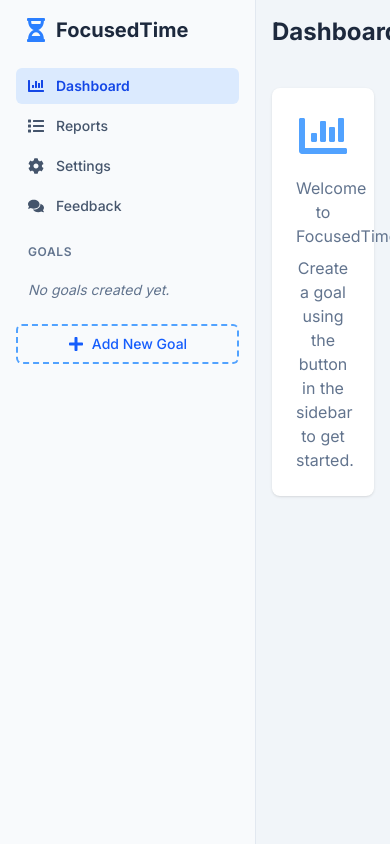
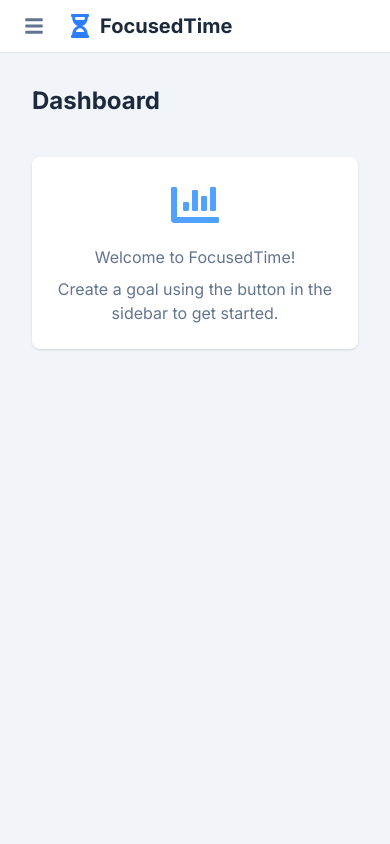
Before and after one commit to veerreshr/focusedtime, a React (Vite) app: page / in a window 390 px wide. Built offline with nearby package versions, Linux system fonts and the light colour scheme.

Commit message:
feat : make mobile responsive
Signed-off-by: veeresh <veerreshr@gmail.com>

```diff
--- a/src/App.tsx
+++ b/src/App.tsx
@@ -14,7 +14,8 @@ import { Settings } from './components/Settings.tsx';
 import { ReportGenerator } from './components/ReportGenerator.tsx';
 import { Goal } from './types/index.ts';
 import { FeedbackView } from './components/FeedbackView'; // Import the new view
-import { FaChartBar } from 'react-icons/fa';
+import { FaBars, FaChartBar } from 'react-icons/fa';
+import { Logo } from './components/common/Logo.tsx';
 // import { useIdleTimer } from 'react-idle-timer'; // Import idle timer if needed
 
 // Main application shell component
@@ -22,6 +23,7 @@ const AppShell: React.FC = () => {
     const [currentView, setCurrentView] = useState('dashboard'); // Default view
     const { state,activeGoal } = useAppContext(); // Get active goal to conditionally render views
 
+    const [isMobileSidebarOpen, setIsMobileSidebarOpen] = useState(false);
     // --- Idle Timer Setup (Example) ---
     /*
     const handleOnIdle = event => {
@@ -73,7 +75,7 @@ const AppShell: React.FC = () => {
                  </div>
              ) : (
                  // Grid layout for displaying multiple goal metrics
-                 <div className="grid grid-cols-1 md:grid-cols-2 lg:grid-cols-3 gap-4">
+                 <div className="grid grid-cols-1 sm:grid-cols-2 lg:grid-cols-3 gap-4">
                      {goals.map(goal => (
                          // Render the DashboardMetrics component for each goal
                          <DashboardMetrics key={goal.id} goal={goal} />
@@ -88,10 +90,31 @@ const AppShell: React.FC = () => {
 
     return (
         <div className="flex h-screen bg-slate-100 dark:bg-slate-900 font-inter text-slate-900 dark:text-slate-100">
-            <Sidebar currentView={currentView} onNavigate={setCurrentView} />
+            {isMobileSidebarOpen && (
+                <div
+                    className="fixed inset-0 bg-black bg-opacity-50 z-30 md:hidden"
+                    onClick={() => setIsMobileSidebarOpen(false)}
+                    aria-hidden="true"
+                ></div>
+            )}
+            <Sidebar currentView={currentView} onNavigate={setCurrentView} isMobileOpen={isMobileSidebarOpen} setIsMobileOpen={setIsMobileSidebarOpen}/>
             <main className="flex-1 overflow-y-auto" id="main-content" role="main">
-                {/* Render the current view based on state */}
-                {renderView()}
+                {/* Header bar for mobile hamburger button */}
+                <div className="sticky top-0 z-10 md:hidden px-4 py-2 bg-white dark:bg-slate-800 border-b border-slate-200 dark:border-slate-700 flex items-center">
+                    <button
+                        onClick={() => setIsMobileSidebarOpen(true)}
+                        className="p-2 text-slate-500 hover:text-slate-700 dark:text-slate-400 dark:hover:text-slate-200"
+                        aria-label="Open sidebar"
+                    >
+                        <FaBars className="w-5 h-5" />
+                    </button>
+                     <div className="ml-4"><Logo /></div>
+                </div>
+
+                {/* Render the currently selected view */}
+                <div className="p-4 md:p-0"> {/* Remove padding here, add it in specific views */}
+                    {renderView()}
+                </div>
             </main>
         </div>
     );
--- a/src/components/Sidebar.tsx
+++ b/src/components/Sidebar.tsx
@@ -4,7 +4,7 @@
  */
 import React, { useState } from 'react';
 import { useAppContext } from '../contexts/AppContext';
-import { FaPlus, FaTrash, FaEdit, FaCalendarAlt, FaClock, FaCog, FaChartBar, FaList, FaAngleDown, FaAngleRight, FaComments } from 'react-icons/fa'; // Added angle icons
+import { FaPlus, FaTrash, FaEdit, FaCalendarAlt, FaClock, FaCog, FaChartBar, FaList, FaAngleDown, FaAngleRight, FaComments, FaTimes } from 'react-icons/fa'; // Added angle icons
 import { Logo } from './common/Logo';
 import { GoalForm } from './GoalForm'; // Import GoalForm for the modal
 import { AnimatePresence, motion } from 'framer-motion'; // Import motion
@@ -14,9 +14,11 @@ import { StreakCounter } from './StreakCounter';
 interface SidebarProps {
     currentView: string;
     onNavigate: (view: string) => void;
+    isMobileOpen: boolean;
+    setIsMobileOpen: (isOpen: boolean) => void;
 }
 
-export const Sidebar: React.FC<SidebarProps> = ({ currentView, onNavigate }) => {
+export const Sidebar: React.FC<SidebarProps> = ({ currentView, onNavigate, isMobileOpen, setIsMobileOpen }) => {
     // Correctly destructure state and dispatch from the context
     const { state, dispatch } = useAppContext();
     // Access activeGoalId from the state object
@@ -30,12 +32,14 @@ export const Sidebar: React.FC<SidebarProps> = ({ currentView, onNavigate }) =>
     const handleAddNewGoal = () => {
         setGoalToEdit(null); // Ensure we are creating a new goal
         setIsGoalFormOpen(true);
+        setIsMobileOpen(false);
     };
 
     const handleEditGoal = (goal: Goal, e: React.MouseEvent) => {
         e.stopPropagation(); // Prevent goal selection when clicking edit
         setGoalToEdit(goal);
         setIsGoalFormOpen(true);
+        setIsMobileOpen(false);
     };
 
     const handleDeleteGoal = (id: string, title: string, e: React.MouseEvent) => {
@@ -46,6 +50,7 @@ export const Sidebar: React.FC<SidebarProps> = ({ currentView, onNavigate }) =>
             if (id === activeGoalId && (currentView === 'timeline' || currentView === 'availability')) {
                 onNavigate('dashboard'); // Go back to dashboard or another default view
             }
+            setIsMobileOpen(false);
         }
     };
 
@@ -57,12 +62,14 @@ export const Sidebar: React.FC<SidebarProps> = ({ currentView, onNavigate }) =>
         if (!isAlreadyActive || (currentView !== 'timeline' && currentView !== 'availability')) {
             onNavigate('timeline'); // Navigate to timeline when a goal is selected/changed
         }
+        setIsMobileOpen(false);
     };
 
     // Handle navigation for main sections (Dashboard, Reports, Settings)
     const handleNavigate = (view: string) => {
         // No need to deselect goal when navigating main sections
         onNavigate(view);
+        setIsMobileOpen(false);
     }
 
     // Variants for goal sub-menu animation
@@ -75,26 +82,43 @@ export const Sidebar: React.FC<SidebarProps> = ({ currentView, onNavigate }) =>
 
     return (
       <>
-            {/* Sidebar container */}
-            <aside className="w-64 bg-slate-50 dark:bg-slate-900 p-4 flex flex-col border-r border-slate-200 dark:border-slate-700 h-screen overflow-y-auto">
-                {/* Logo and App Name */}
-                <div className="mb-6 px-2">
+        {/* Sidebar container - Handles desktop visibility and mobile positioning/transition */}
+        <aside
+          className={`fixed inset-y-0 left-0 z-40 w-64 bg-slate-50 dark:bg-slate-900 p-4 flex flex-col border-r border-slate-200 dark:border-slate-700 h-screen overflow-y-auto
+                           transition-transform duration-300 ease-in-out transform md:translate-x-0 md:static md:inset-y-auto md:z-auto md:w-64 md:flex-shrink-0
+                           ${
+                             isMobileOpen
+                               ? "translate-x-0 shadow-xl"
+                               : "-translate-x-full"
+                           }`} // Toggle transform for mobile slide-in/out
+          aria-label="Sidebar"
+        >
+          {/* Close button for mobile */}
+          <button
+            onClick={() => setIsMobileOpen(false)}
+            className="absolute top-2 right-2 p-2 text-slate-500 hover:text-slate-700 dark:text-slate-400 dark:hover:text-slate-200 md:hidden" // Only show on mobile when open
+            aria-label="Close sidebar"
+          >
+            <FaTimes className="w-5 h-5" />
+          </button>
+          <div className="mb-6 px-2 pt-4 md:pt-0">
             <Logo />
           </div>
-
-                {/* Navigation Links */}
           <nav className="mb-6 flex-grow">
             <ul className="space-y-1">
-                         {/* Static Navigation Section */}
+
+              {/* Static Nav */}
               <li>
                 <button
-                                onClick={() => handleNavigate('dashboard')}
+                  onClick={() => handleNavigate("dashboard")}
                   className={`w-full flex items-center space-x-3 px-3 py-2 rounded-md text-sm font-medium transition-colors ${
-                                    currentView === 'dashboard'
-                                    ? 'bg-blue-100 dark:bg-blue-900/50 text-blue-700 dark:text-blue-300 font-semibold'
-                                    : 'text-slate-600 dark:text-slate-300 hover:bg-slate-100 dark:hover:bg-slate-800 hover:text-slate-900 dark:hover:text-slate-100'
+                    currentView === "dashboard"
+                      ? "bg-blue-100 dark:bg-blue-900/50 text-blue-700 dark:text-blue-300 font-semibold"
+                      : "text-slate-600 dark:text-slate-300 hover:bg-slate-100 dark:hover:bg-slate-800 hover:text-slate-900 dark:hover:text-slate-100"
                   }`}
-                                aria-current={currentView === 'dashboard' ? 'page' : undefined}
+                  aria-current={
+                    currentView === "dashboard" ? "page" : undefined
+                  }
                 >
                   <FaChartBar className="w-4 h-4 flex-shrink-0" />
                   <span className="truncate">Dashboard</span>
@@ -102,13 +126,13 @@ export const Sidebar: React.FC<SidebarProps> = ({ currentView, onNavigate }) =>
               </li>
               <li>
                 <button
-                                onClick={() => handleNavigate('reports')}
+                  onClick={() => handleNavigate("reports")}
                   className={`w-full flex items-center space-x-3 px-3 py-2 rounded-md text-sm font-medium transition-colors ${
-                                    currentView === 'reports'
-                                    ? 'bg-blue-100 dark:bg-blue-900/50 text-blue-700 dark:text-blue-300 font-semibold'
-                                    : 'text-slate-600 dark:text-slate-300 hover:bg-slate-100 dark:hover:bg-slate-800 hover:text-slate-900 dark:hover:text-slate-100'
+                    currentView === "reports"
+                      ? "bg-blue-100 dark:bg-blue-900/50 text-blue-700 dark:text-blue-300 font-semibold"
+                      : "text-slate-600 dark:text-slate-300 hover:bg-slate-100 dark:hover:bg-slate-800 hover:text-slate-900 dark:hover:text-slate-100"
                   }`}
-                                 aria-current={currentView === 'reports' ? 'page' : undefined}
+                  aria-current={currentView === "reports" ? "page" : undefined}
                 >
                   <FaList className="w-4 h-4 flex-shrink-0" />
                   <span className="truncate">Reports</span>
@@ -116,26 +140,36 @@ export const Sidebar: React.FC<SidebarProps> = ({ currentView, onNavigate }) =>
               </li>
               <li>
                 <button
-                                onClick={() => handleNavigate('settings')}
+                  onClick={() => handleNavigate("settings")}
                   className={`w-full flex items-center space-x-3 px-3 py-2 rounded-md text-sm font-medium transition-colors ${
-                                    currentView === 'settings'
-                                    ? 'bg-blue-100 dark:bg-blue-900/50 text-blue-700 dark:text-blue-300 font-semibold'
-                                    : 'text-slate-600 dark:text-slate-300 hover:bg-slate-100 dark:hover:bg-slate-800 hover:text-slate-900 dark:hover:text-slate-100'
+                    currentView === "settings"
+                      ? "bg-blue-100 dark:bg-blue-900/50 text-blue-700 dark:text-blue-300 font-semibold"
+                      : "text-slate-600 dark:text-slate-300 hover:bg-slate-100 dark:hover:bg-slate-800 hover:text-slate-900 dark:hover:text-slate-100"
                   }`}
-                                 aria-current={currentView === 'settings' ? 'page' : undefined}
+                  aria-current={currentView === "settings" ? "page" : undefined}
                 >
                   <FaCog className="w-4 h-4 flex-shrink-0" />
                   <span className="truncate">Settings</span>
                 </button>
               </li>
-                        {/* ADDED Feedback Link */}
-                        <li><button onClick={() => handleNavigate('feedback')} className={`w-full flex items-center space-x-3 px-3 py-2 rounded-md text-sm font-medium transition-colors ${currentView === 'feedback' ? 'bg-blue-100 dark:bg-blue-900/50 text-blue-700 dark:text-blue-300 font-semibold' : 'text-slate-600 dark:text-slate-300 hover:bg-slate-100 dark:hover:bg-slate-800 hover:text-slate-900 dark:hover:text-slate-100'}`} aria-current={currentView === 'feedback' ? 'page' : undefined}><FaComments className="w-4 h-4 flex-shrink-0" /><span className="truncate">Feedback</span></button></li>
-
-                         {/* Goals Section Header */}
+              <li>
+                <button
+                  onClick={() => handleNavigate("feedback")}
+                  className={`w-full flex items-center space-x-3 px-3 py-2 rounded-md text-sm font-medium transition-colors ${
+                    currentView === "feedback"
+                      ? "bg-blue-100 dark:bg-blue-900/50 text-blue-700 dark:text-blue-300 font-semibold"
+                      : "text-slate-600 dark:text-slate-300 hover:bg-slate-100 dark:hover:bg-slate-800 hover:text-slate-900 dark:hover:text-slate-100"
+                  }`}
+                  aria-current={currentView === "feedback" ? "page" : undefined}
+                >
+                  <FaComments className="w-4 h-4 flex-shrink-0" />
+                  <span className="truncate">Feedback</span>
+                </button>
+              </li>
+              {/* Goals Header */}
               <li className="pt-4 pb-2 px-3 text-xs font-semibold text-slate-500 dark:text-slate-400 uppercase tracking-wider">
                 Goals
               </li>
-
               {/* Goal List */}
               {goals.length === 0 && (
                 <li className="px-3 py-2 text-sm text-slate-500 dark:text-slate-400 italic">
@@ -144,27 +178,40 @@ export const Sidebar: React.FC<SidebarProps> = ({ currentView, onNavigate }) =>
               )}
               {goals.map((goal) => {
                 const isActive = activeGoalId === goal.id;
-                            const isGoalViewActive = isActive && (currentView === 'timeline' || currentView === 'availability');
+                const isGoalViewActive =
+                  isActive &&
+                  (currentView === "timeline" ||
+                    currentView === "availability");
                 return (
                   <li key={goal.id}>
-                                {/* Main Goal Button */}
+
                     <button
                       onClick={() => handleSelectGoal(goal.id)}
                       className={`w-full flex justify-between items-center group px-3 py-2 rounded-md text-sm font-medium transition-colors ${
                         isActive
-                                        ? 'bg-blue-100 dark:bg-blue-900/50 text-blue-700 dark:text-blue-300 font-semibold' // Active goal style
-                                        : 'text-slate-600 dark:text-slate-300 hover:bg-slate-100 dark:hover:bg-slate-800 hover:text-slate-900 dark:hover:text-slate-100' // Inactive goal style
+                          ? "bg-blue-100 dark:bg-blue-900/50 text-blue-700 dark:text-blue-300 font-semibold"
+                          : "text-slate-600 dark:text-slate-300 hover:bg-slate-100 dark:hover:bg-slate-800 hover:text-slate-900 dark:hover:text-slate-100"
                       }`}
-                                     aria-current={isGoalViewActive ? 'page' : undefined} // Indicate if a sub-view of this goal is active
-                                     aria-expanded={isActive} // Indicate if sub-menu is open
+                      aria-current={isGoalViewActive ? "page" : undefined}
+                      aria-expanded={isActive}
                     >
-                                    {/* Goal title and expand icon */}
+
                       <span className="flex items-center truncate mr-2">
-                                          {isActive ? <FaAngleDown className="w-3 h-3 mr-1.5 flex-shrink-0" /> : <FaAngleRight className="w-3 h-3 mr-1.5 flex-shrink-0 opacity-50 group-hover:opacity-100" />}
+                        {isActive ? (
+                          <FaAngleDown className="w-3 h-3 mr-1.5 flex-shrink-0" />
+                        ) : (
+                          <FaAngleRight className="w-3 h-3 mr-1.5 flex-shrink-0 opacity-50 group-hover:opacity-100" />
+                        )}
                         <span className="truncate">{goal.title}</span>
                       </span>
-                                     {/* Edit/Delete Buttons - Show on hover/focus or always if active */}
-                                     <span className={`flex-shrink-0 flex items-center space-x-1 ${isActive ? 'opacity-100' : 'opacity-0 group-hover:opacity-100 group-focus-within:opacity-100 transition-opacity'}`}>
+                      <span
+                        className={`flex-shrink-0 flex items-center space-x-1 ${
+                          isActive
+                            ? "opacity-100"
+                            : "opacity-0 group-hover:opacity-100 group-focus-within:opacity-100 transition-opacity"
+                        }`}
+                      >
+
                         <button
                           onClick={(e) => handleEditGoal(goal, e)}
                           title={`Edit goal: ${goal.title}`}
@@ -174,7 +221,9 @@ export const Sidebar: React.FC<SidebarProps> = ({ currentView, onNavigate }) =>
                           <FaEdit className="w-3 h-3" />
                         </button>
                         <button
-                                             onClick={(e) => handleDeleteGoal(goal.id, goal.title, e)}
+                          onClick={(e) =>
+                            handleDeleteGoal(goal.id, goal.title, e)
+                          }
                           title={`Delete goal: ${goal.title}`}
                           aria-label={`Delete goal: ${goal.title}`}
                           className="p-1 rounded hover:bg-red-100 dark:hover:bg-red-900/50 text-red-500 dark:text-red-400 hover:text-red-700 dark:hover:text-red-300 focus:outline-none focus:ring-1 focus:ring-red-500"
@@ -183,7 +232,6 @@ export const Sidebar: React.FC<SidebarProps> = ({ currentView, onNavigate }) =>
                         </button>
                       </span>
                     </button>
-                                 {/* Sub-navigation for Active Goal (Animated) */}
                     <AnimatePresence>
                       {isActive && (
                         <motion.ul
@@ -191,17 +239,20 @@ export const Sidebar: React.FC<SidebarProps> = ({ currentView, onNavigate }) =>
                           initial="hidden"
                           animate="visible"
                           exit="exit"
-                                             className="pl-6 mt-1 space-y-1 overflow-hidden" // Added overflow-hidden
+                          className="pl-6 mt-1 space-y-1 overflow-hidden"
                         >
+
                           <li>
                             <button
-                                                    onClick={() => onNavigate('timeline')} // Use onNavigate directly
+                              onClick={() => handleNavigate("timeline")}
                               className={`w-full flex items-center space-x-2 px-2 py-1 rounded-md text-xs font-medium transition-colors ${
-                                                        currentView === 'timeline'
-                                                        ? 'text-blue-600 dark:text-blue-400 bg-blue-50 dark:bg-blue-900/30 font-semibold'
-                                                        : 'text-slate-500 dark:text-slate-400 hover:bg-slate-100 dark:hover:bg-slate-800 hover:text-slate-700 dark:hover:text-slate-200'
+                                currentView === "timeline"
+                                  ? "text-blue-600 dark:text-blue-400 bg-blue-50 dark:bg-blue-900/30 font-semibold"
+                                  : "text-slate-500 dark:text-slate-400 hover:bg-slate-100 dark:hover:bg-slate-800 hover:text-slate-700 dark:hover:text-slate-200"
                               }`}
-                                                     aria-current={currentView === 'timeline' ? 'page' : undefined}
+                              aria-current={
+                                currentView === "timeline" ? "page" : undefined
+                              }
                             >
                               <FaClock className="w-3 h-3 flex-shrink-0" />
                               <span>Timeline</span>
@@ -209,13 +260,17 @@ export const Sidebar: React.FC<SidebarProps> = ({ currentView, onNavigate }) =>
                           </li>
                           <li>
                             <button
-                                                    onClick={() => onNavigate('availability')} // Use onNavigate directly
+                              onClick={() => handleNavigate("availability")}
                               className={`w-full flex items-center space-x-2 px-2 py-1 rounded-md text-xs font-medium transition-colors ${
-                                                        currentView === 'availability'
-                                                        ? 'text-blue-600 dark:text-blue-400 bg-blue-50 dark:bg-blue-900/30 font-semibold'
-                                                        : 'text-slate-500 dark:text-slate-400 hover:bg-slate-100 dark:hover:bg-slate-800 hover:text-slate-700 dark:hover:text-slate-200'
+                                currentView === "availability"
+                                  ? "text-blue-600 dark:text-blue-400 bg-blue-50 dark:bg-blue-900/30 font-semibold"
+                                  : "text-slate-500 dark:text-slate-400 hover:bg-slate-100 dark:hover:bg-slate-800 hover:text-slate-700 dark:hover:text-slate-200"
                               }`}
-                                                     aria-current={currentView === 'availability' ? 'page' : undefined}
+                              aria-current={
+                                currentView === "availability"
+                                  ? "page"
+                                  : undefined
+                              }
                             >
                               <FaCalendarAlt className="w-3 h-3 flex-shrink-0" />
                               <span>Availability</span>
@@ -225,8 +280,8 @@ export const Sidebar: React.FC<SidebarProps> = ({ currentView, onNavigate }) =>
                       )}
                     </AnimatePresence>
                   </li>
-                        )})}
-
+                );
+              })}
               {/* Add New Goal Button */}
               <li>
                 <button
@@ -239,16 +294,12 @@ export const Sidebar: React.FC<SidebarProps> = ({ currentView, onNavigate }) =>
               </li>
             </ul>
           </nav>
-
-                {/* Streak Counter (at the bottom) */}
           <div className="mt-auto mb-4 px-1">
             <StreakCounter />
           </div>
-
         </aside>
 
-            {/* Goal Form Modal */}
-            {/* Using AnimatePresence for modal entry/exit */}
+        {/* Goal Form Modal (no changes needed for responsiveness here, handled by fixed/bg-opacity) */}
         <AnimatePresence>
           {isGoalFormOpen && (
             <motion.div
@@ -257,19 +308,19 @@ export const Sidebar: React.FC<SidebarProps> = ({ currentView, onNavigate }) =>
               exit={{ opacity: 0 }}
               transition={{ duration: 0.2 }}
               className="fixed inset-0 bg-black bg-opacity-60 backdrop-blur-sm flex items-center justify-center z-50 p-4"
-                        role="dialog" // Accessibility role
-                        aria-modal="true" // Indicates it's a modal
-                        aria-labelledby="goal-form-heading" // Link to heading inside GoalForm if it has an ID
+              role="dialog"
+              aria-modal="true"
+              aria-labelledby="goal-form-heading"
             >
-                        {/* Modal Content Container */}
+
               <motion.div
                 initial={{ scale: 0.95, y: -10 }}
                 animate={{ scale: 1, y: 0 }}
                 exit={{ scale: 0.95, opacity: 0 }}
                 transition={{ duration: 0.2 }}
-                             className="bg-white dark:bg-slate-800 rounded-lg shadow-xl max-w-lg w-full max-h-[90vh] overflow-y-auto"
+                className="bg-white dark:bg-slate-800 rounded-lg shadow-xl w-full max-w-lg max-h-[90vh] overflow-y-auto"
               >
-                            {/* Render the GoalForm inside the animated container */}
+
                 <GoalForm
                   goalToEdit={goalToEdit}
                   onClose={() => setIsGoalFormOpen(false)}
--- a/src/components/TemplateAvailabilityGrid.tsx
+++ b/src/components/TemplateAvailabilityGrid.tsx
@@ -28,10 +28,10 @@ export const TemplateAvailabilityGrid: React.FC<TemplateAvailabilityGridProps> =
         <div className="space-y-2">
             {daysOfWeek.map(({ name, value: dayOfWeek }) => (
                 <div key={dayOfWeek} className="flex items-center space-x-2">
-                    <span className="w-10 text-xs font-semibold text-slate-600 dark:text-slate-400 text-right">
+                    <span className="w-5 sm:w-10 text-xs font-semibold text-slate-600 dark:text-slate-400 text-right">
                         {name}
                     </span>
-                    <div className="flex-grow grid grid-cols-12 gap-1">
+                    <div className="flex-grow grid grid-cols-6 sm:grid-cols-8 md:grid-cols-12 gap-1">
                         {Array.from({ length: 24 }).map((_, hour) => {
                             const isSelected = templateAvailability[dayOfWeek]?.includes(hour) || false;
                             return (
```
Lines whose indentation alone changed are shown as unchanged.
